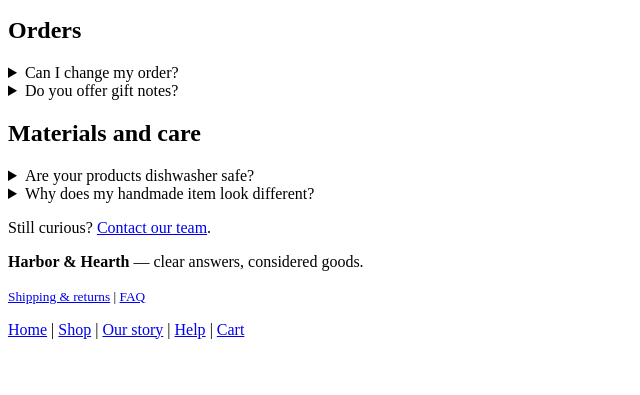
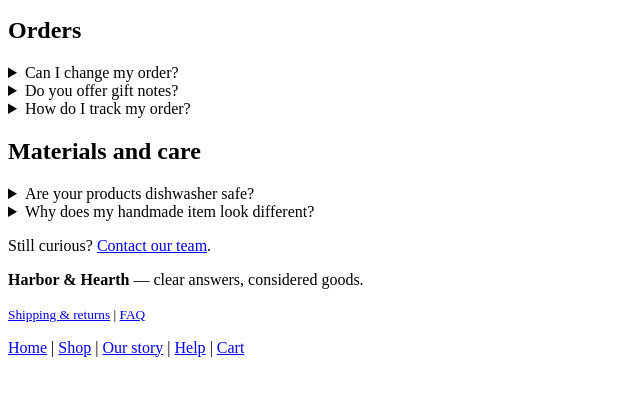
Before and after one commit to mohamedashan/harbor-and-hearth-store, a plain HTML site: page faq.html in a window 1280 px wide. Shown: the part 195-590 px from the top of the page, without its empty margins (0-640 px from the left). Drawn offline with Linux system fonts and the light colour scheme.

Commit message:
support: document order tracking

```diff
--- a/faq.html
+++ b/faq.html
@@ -34,6 +34,10 @@
         <summary>Do you offer gift notes?</summary>
         <p>Yes. Add your note to the delivery notes field at checkout and we will write it by hand.</p>
       </details>
+      <details id="order-tracking">
+        <summary>How do I track my order?</summary>
+        <p>We send a dispatch email when your order leaves the studio. If you have not received it after five business days, <a href="contact.html">contact us</a> with your order number.</p>
+      </details>
     </section>
 
     <section aria-labelledby="materials-heading">
```
